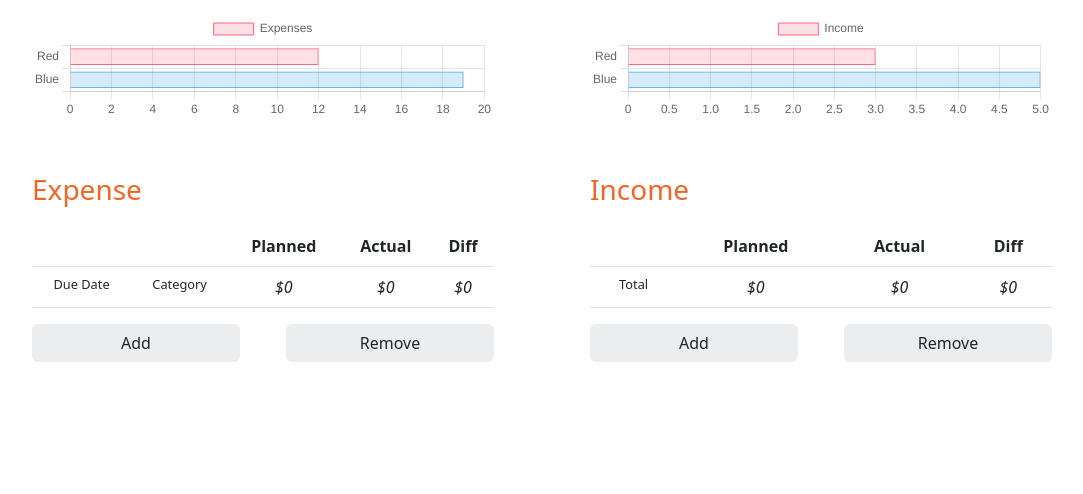
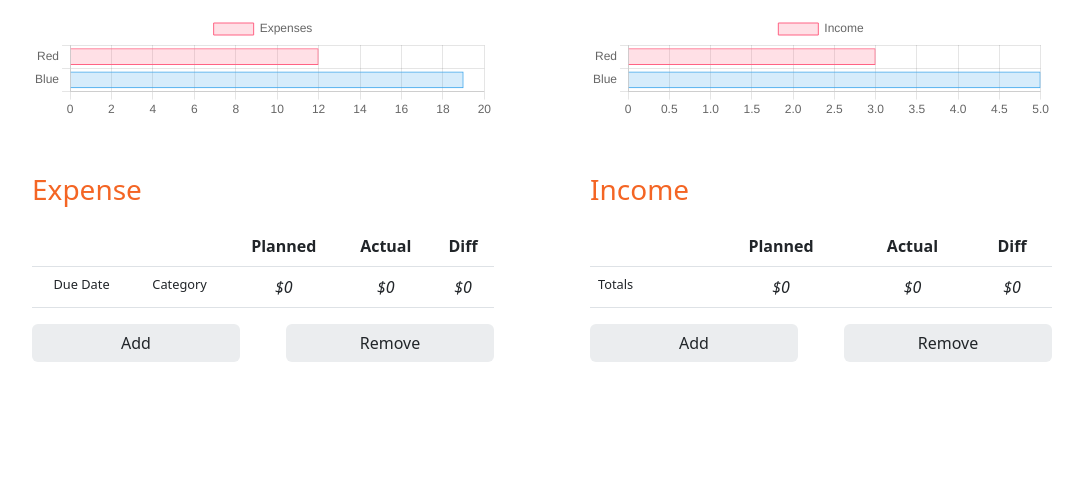
Before and after one commit to cthomas4293/BudgetWebsite, a Flask app: page /dashboard in a window 1280 px wide. Shown: the part 551-1045 px from the top of the page, without its empty margins (98-1181 px from the left). Run offline with Flask 2, Linux system fonts and the light colour scheme; the visitor is signed in with stand-in values (Sample User, id 1); data comes from the database, SQL or seed files in the repository; data that the repository does not hold is empty; parts of the project's set-up code (start-up, migrations or seed data) failed here and were passed over; some libraries are stand-ins or nearby versions.

Commit message:
fixed income issue with dashboard

```diff
--- a/testwebsite/testwebsite/static/style.css
+++ b/testwebsite/testwebsite/static/style.css
@@ -24,10 +24,6 @@
 .header--orange {
     color: #f46524;
 }
-
-/*.dashboard--table tr th:not(:nth-child(1)), .dashboard--table tr td:not(:nth-child(1)) {*/
-/*    text-align: right;*/
-/*}*/
 
 .dashboard--table tr td:nth-child(1), .dashboard--table tr td:nth-child(2){
     background-color: #fcece6;
--- a/testwebsite/testwebsite/templates/dashboard.html
+++ b/testwebsite/testwebsite/templates/dashboard.html
@@ -250,15 +250,17 @@
         {# Income Data Area #}
             <div class="col pe-5 ps-5">
                 <p class="fs-3 header--orange">Income</p>
-                <table class="table dashboard--table float-end">
+                <table class="table income--table dashboard--table float-end">
                     <tr>
+                        <th></th>
                         <th></th>
                         <th>Planned</th>
                         <th>Actual</th>
                         <th>Diff</th>
                     </tr>
                     <tr>
-                        <th class="total--header fw-light">Total</th>
+                        <th class="total--header fw-light text-start">Totals</th>
+                        <th></th>
                         <th class="fw-light fst-italic">${{ income_total }}</th>
                         <th class="fw-light fst-italic">${{ income_transaction_total }}</th>
                         {% if -1 * (income_total - income_transaction_total) < income_total %}
@@ -277,7 +279,7 @@
                     </tr>
                     {% for row in income_categories %}
                         <tr>
-                            <td>{{ row.date }}</td>
+                            <td></td>
                             <td>{{ row.name }}</td>
                             <td>${{ row.planned_amount }}</td>
                             <td>${{ inc_category_totals[row.name] }}</td>
```
